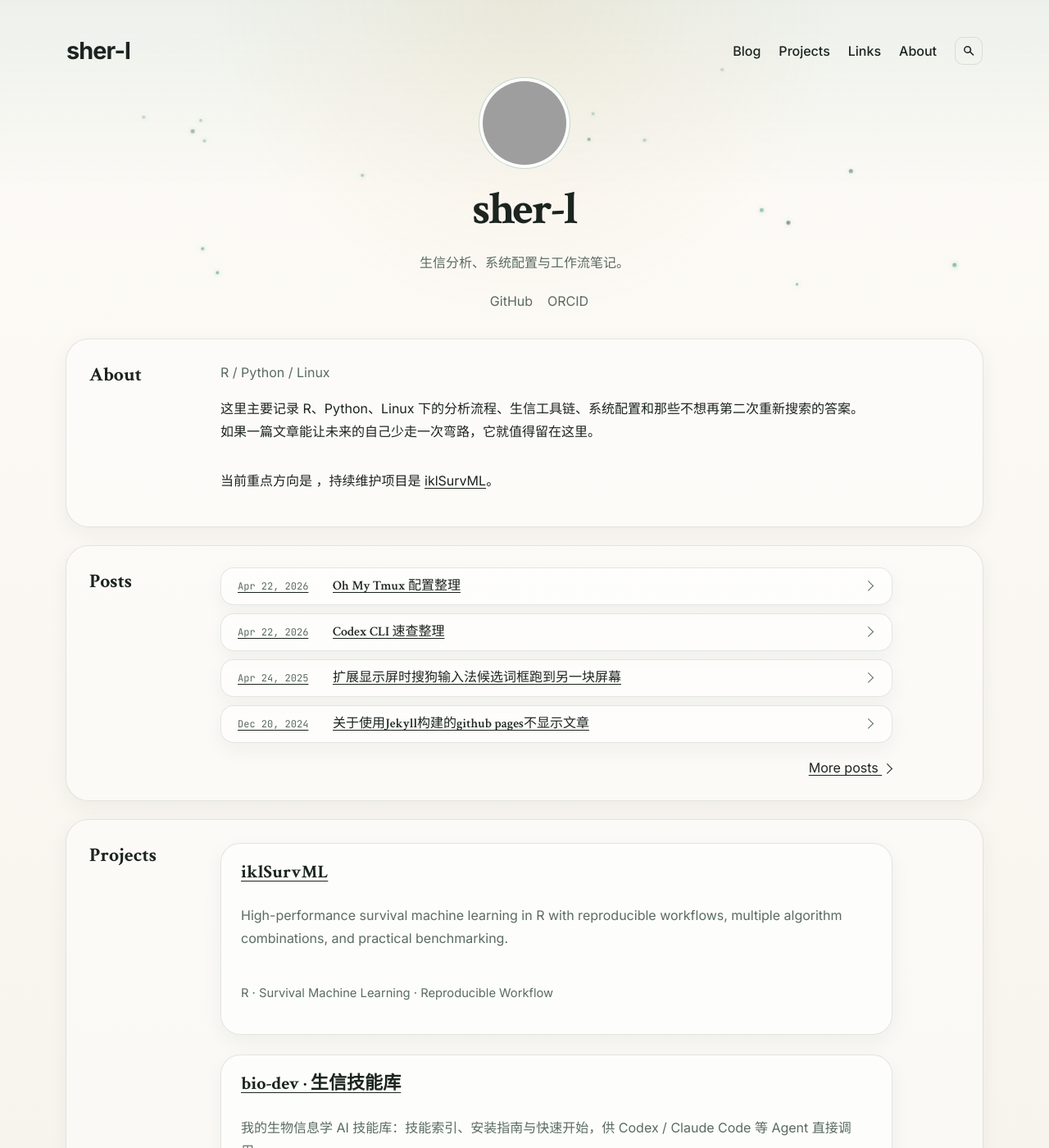
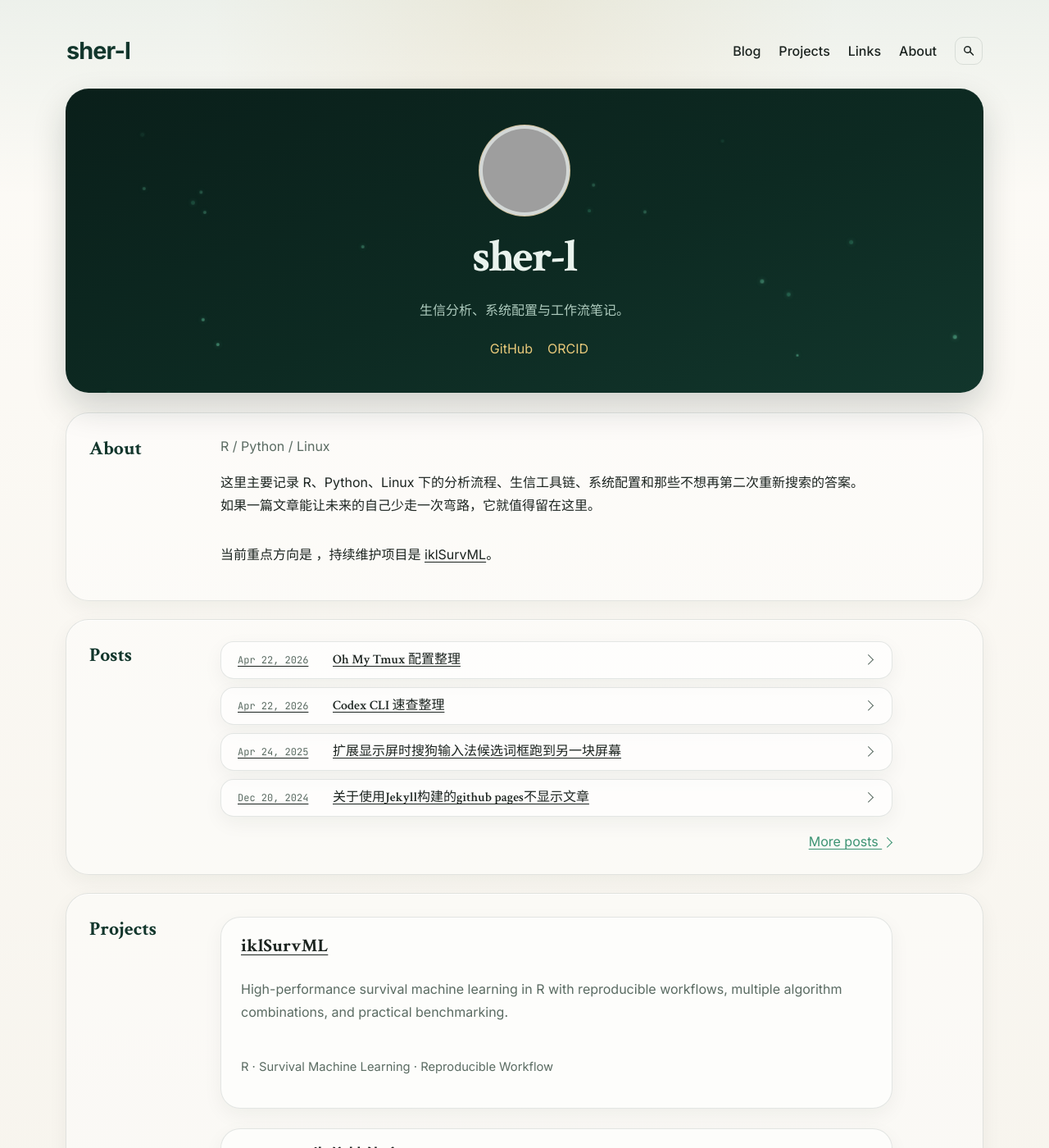
Before and after one commit to sher-l/sher-l.github.io, a Jekyll site: the page built from index.md, in a window 1280 px wide and 1400 px high. Shown: the whole window at 82% size. Built offline with Jekyll 4.4.1, drawn with Linux system fonts in a browser that asks for light colours; grey boxes are pictures that could not be loaded.

Commit message:
make ink-green statically visible: dark hero panel, green brandmark/section titles/chips/dates

```diff
--- a/assets/css/style.css
+++ b/assets/css/style.css
@@ -1840,3 +1840,92 @@ img {
     opacity: 0.3;
   }
 }
+
+
+/* ==================================================================
+   墨绿主题强化：让绿色成为静态可见的主色（与 bio-dev 视觉呼应）
+   ================================================================== */
+
+/* —— 首页 hero：墨绿渐变面板 —— */
+.home-hero {
+  margin-top: 26px;
+  padding: 44px 24px 40px;
+  border-radius: 28px;
+  overflow: hidden;
+  background: linear-gradient(160deg, #0a1f1a 0%, #0d2a22 55%, #12362c 100%);
+  box-shadow:
+    0 18px 40px rgba(10, 31, 26, 0.18),
+    inset 0 1px 0 rgba(255, 255, 255, 0.06);
+}
+
+.home-hero h1 {
+  color: #e9f2ed;
+}
+
+.home-hero-tagline {
+  color: #aecbbe;
+}
+
+.home-label-row {
+  color: #9db8ac;
+}
+
+.home-label-row a {
+  color: #e8c97a;
+}
+
+.home-label-row a:hover,
+.home-label-row a:focus-visible {
+  color: #ffffff;
+}
+
+.home-avatar {
+  border-color: rgba(200, 150, 62, 0.4);
+}
+
+.home-avatar img {
+  border-radius: 999px;
+}
+
+/* —— 粉尘在深色面板上提亮 —— */
+.fx-dust .dust {
+  background: linear-gradient(135deg, #3c9373, #6fc7a4);
+  box-shadow: 0 0 6px rgba(111, 199, 164, 0.55);
+}
+
+.fx-dust .dust--deep {
+  background: linear-gradient(135deg, #2f7a5f, #3c9373);
+}
+
+/* —— 站点名 / 分区标题 / 标签徽章 / 日期 墨绿化 —— */
+.brandmark-label {
+  color: #12362c;
+}
+
+.section-label h2 {
+  color: #12362c;
+}
+
+.chip-list span,
+.tag-cloud span {
+  border-color: rgba(47, 122, 95, 0.3);
+  background: rgba(47, 122, 95, 0.06);
+  color: #2f7a5f;
+}
+
+.post-card-date,
+.post-card-date-home {
+  color: var(--accent);
+}
+
+.home-posts-more a {
+  color: var(--accent-strong);
+}
+
+@media (max-width: 700px) {
+  .home-hero {
+    margin-top: 16px;
+    padding: 32px 16px 30px;
+    border-radius: 22px;
+  }
+}
```
